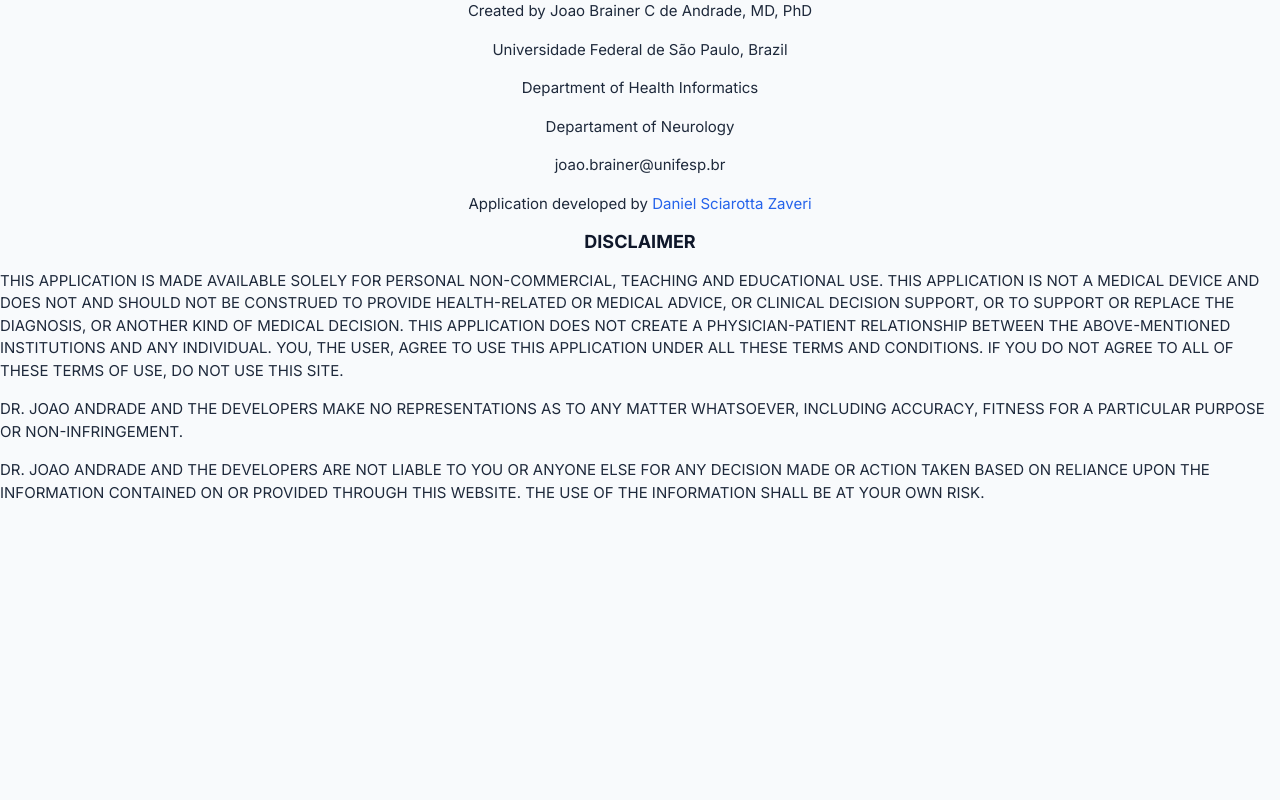
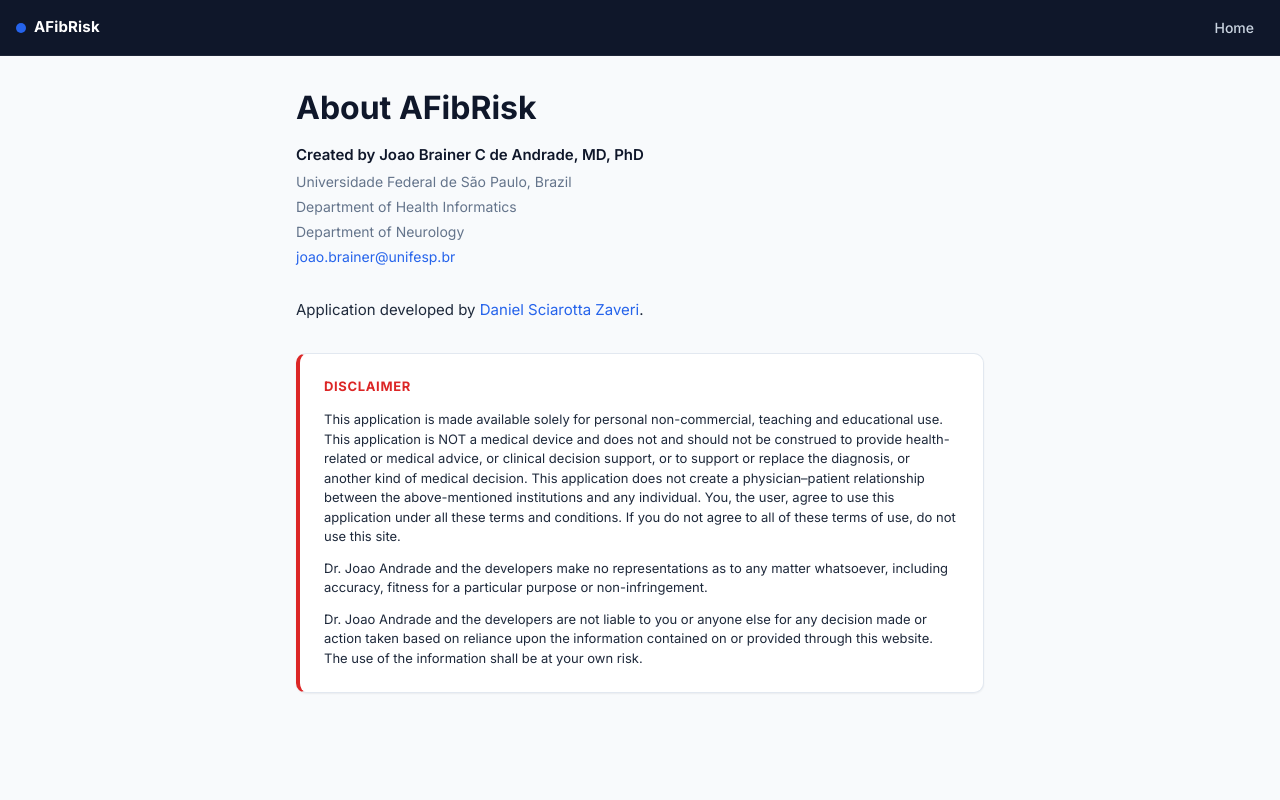
Before and after one commit to joaobrainer/afibrisk, a CodeIgniter app: page /afibrisk/about in a window 1280 px wide. Run offline with CodeIgniter, Linux system fonts and the light colour scheme; some libraries are stand-ins or nearby versions.

Commit message:
Rewrite about page with narrow container and disclaimer card

```diff
--- a/plataforma/application/views/sobre.php
+++ b/plataforma/application/views/sobre.php
@@ -1,54 +1,39 @@
 <!DOCTYPE html>
-<html>
+<html lang="en">
 <head>
-	<?php $this->load->view('header'); ?>
+    <?php $this->load->view('header'); ?>
 </head>
-<body id="background1">
+<body>
+    <header class="topbar">
+        <a href="<?php echo base_url(); ?>" class="brand">AFibRisk</a>
+        <nav>
+            <a href="<?php echo base_url(); ?>">Home</a>
+        </nav>
+    </header>
 
-	<div class="container container-sobre">
+    <main class="container-narrow">
+        <h1>About AFibRisk</h1>
 
-		<div id="sobre">
+        <section class="about-section about-credits">
+            <p>Created by Joao Brainer C de Andrade, MD, PhD</p>
+            <p>Universidade Federal de São Paulo, Brazil</p>
+            <p>Department of Health Informatics</p>
+            <p>Department of Neurology</p>
+            <p><a href="mailto:joao.brainer@unifesp.br">joao.brainer@unifesp.br</a></p>
+        </section>
 
-			<div class="row" style="text-align: center;">
-				<div class="col-md-12">
-					<p>Created by Joao Brainer C de Andrade, MD, PhD</p>
-					<p>Universidade Federal de São Paulo, Brazil</p>
-					<p>Department of Health Informatics</p>
-					<p>Departament of Neurology</p>
-					<p>joao.brainer@unifesp.br</p>
-				</div>
-			</div>
+        <section class="about-section">
+            <p>Application developed by <a href="https://www.linkedin.com/in/danielsciarotta/" target="_blank" rel="noopener">Daniel Sciarotta Zaveri</a>.</p>
+        </section>
 
-			<div class="row" style="text-align: center;">
-				<div class="col-md-12">
-					<p>Application developed by <a href="https://www.linkedin.com/in/danielsciarotta/" target="_blank">Daniel Sciarotta Zaveri</a></p>
-				</div>
-			</div>
+        <section class="disclaimer-card">
+            <h2>Disclaimer</h2>
+            <p>This application is made available solely for personal non-commercial, teaching and educational use. This application is NOT a medical device and does not and should not be construed to provide health-related or medical advice, or clinical decision support, or to support or replace the diagnosis, or another kind of medical decision. This application does not create a physician–patient relationship between the above-mentioned institutions and any individual. You, the user, agree to use this application under all these terms and conditions. If you do not agree to all of these terms of use, do not use this site.</p>
+            <p>Dr. Joao Andrade and the developers make no representations as to any matter whatsoever, including accuracy, fitness for a particular purpose or non-infringement.</p>
+            <p>Dr. Joao Andrade and the developers are not liable to you or anyone else for any decision made or action taken based on reliance upon the information contained on or provided through this website. The use of the information shall be at your own risk.</p>
+        </section>
+    </main>
 
-			<div class="row" style="text-align: center;">
-				<div class="col-md-12">
-					<h3>DISCLAIMER</h3>
-				</div>
-			</div>
-			<div class="row" style="text-align: left;">
-				<div class="col-md-12">
-					<p>THIS APPLICATION IS MADE AVAILABLE SOLELY FOR PERSONAL NON-COMMERCIAL, TEACHING AND EDUCATIONAL USE. THIS APPLICATION IS NOT A MEDICAL DEVICE AND DOES NOT AND SHOULD NOT BE CONSTRUED TO PROVIDE HEALTH-RELATED OR MEDICAL ADVICE, OR CLINICAL DECISION SUPPORT, OR TO SUPPORT OR REPLACE THE DIAGNOSIS, OR ANOTHER KIND OF MEDICAL DECISION. THIS APPLICATION DOES NOT CREATE A PHYSICIAN-PATIENT RELATIONSHIP BETWEEN THE ABOVE-MENTIONED INSTITUTIONS AND ANY INDIVIDUAL. YOU, THE USER, AGREE TO USE THIS APPLICATION UNDER ALL THESE TERMS AND CONDITIONS. IF YOU DO NOT AGREE TO ALL OF THESE TERMS OF USE, DO NOT USE THIS SITE.</p>
-
-					<p>DR. JOAO ANDRADE AND THE DEVELOPERS MAKE NO REPRESENTATIONS AS TO ANY MATTER WHATSOEVER, INCLUDING ACCURACY, FITNESS FOR A PARTICULAR PURPOSE OR NON-INFRINGEMENT.</p>
-
-					<p>DR. JOAO ANDRADE AND THE DEVELOPERS ARE NOT LIABLE TO YOU OR ANYONE ELSE FOR ANY DECISION MADE OR ACTION TAKEN BASED ON RELIANCE UPON THE INFORMATION CONTAINED ON OR PROVIDED THROUGH THIS WEBSITE. THE USE OF THE INFORMATION SHALL BE AT YOUR OWN RISK.</p>
-
-				</div>
-			</div>
-
-		</div>
-
-	</div>
-
+    <?php $this->load->view('footer'); ?>
 </body>
-<footer>
-
-	<?php $this->load->view('footer'); ?>
-
-</footer>
 </html>
--- a/plataforma/assets/css/style.css
+++ b/plataforma/assets/css/style.css
@@ -203,3 +203,23 @@ input[type="text"]:focus, input[type="number"]:focus {
     .home-hero .actions { flex-direction: column; width: 100%; max-width: 320px; }
     .home-hero .actions .btn { width: 100%; }
 }
+
+/* ============================================================================
+   About page
+   ============================================================================ */
+.about-section { margin-bottom: var(--space-8); }
+.about-section h2 { font-size: 18px; margin-bottom: var(--space-3); }
+.about-section p  { color: var(--color-ink-2); }
+.about-credits p { margin-bottom: var(--space-1); color: var(--color-muted); font-size: 14px; }
+.about-credits p:first-child { color: var(--color-ink); font-weight: 600; font-size: 15px; }
+.disclaimer-card {
+    background: var(--color-surface);
+    border: 1px solid var(--color-border);
+    border-left: 4px solid var(--color-danger);
+    border-radius: var(--radius);
+    padding: var(--space-6);
+    box-shadow: var(--shadow-sm);
+}
+.disclaimer-card h2 { color: var(--color-danger); text-transform: uppercase; letter-spacing: 0.05em; font-size: 13px; }
+.disclaimer-card p { font-size: 13px; color: var(--color-ink-2); margin-bottom: var(--space-3); }
+.disclaimer-card p:last-child { margin-bottom: 0; }
```
